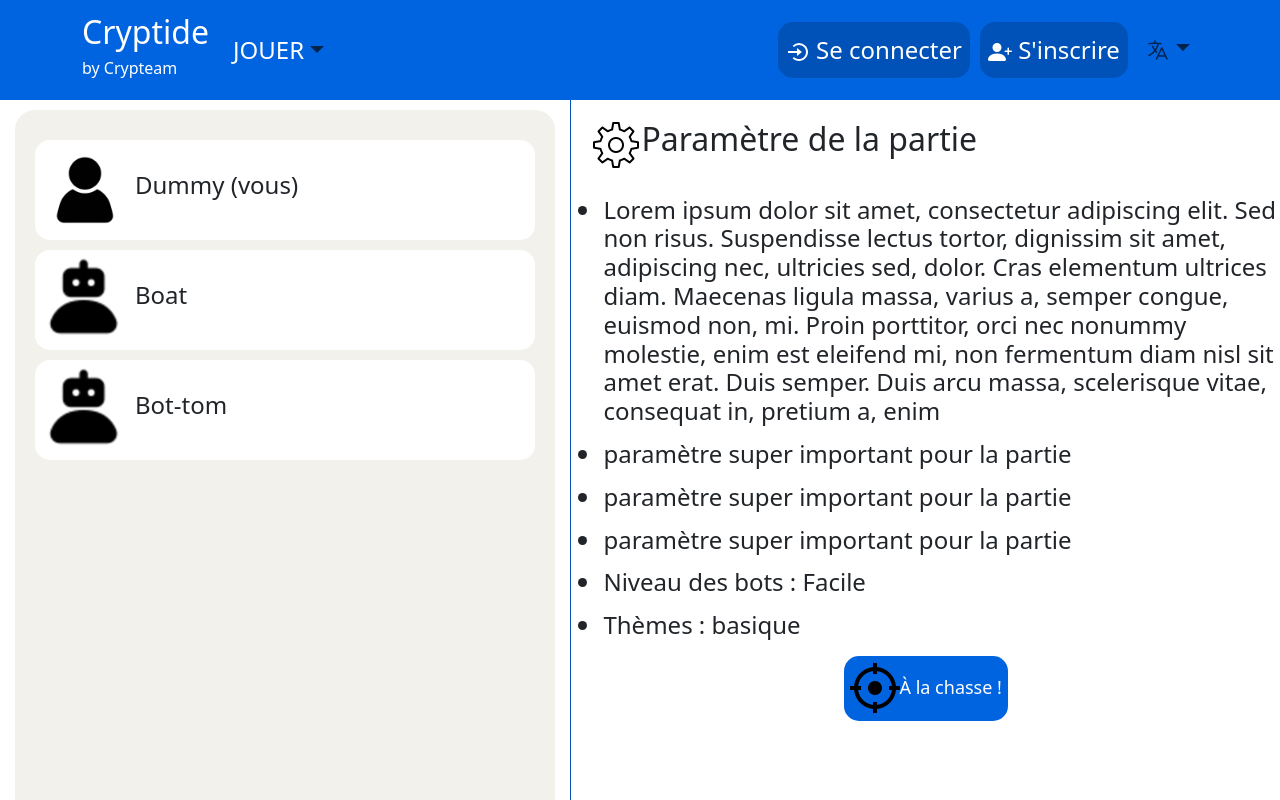
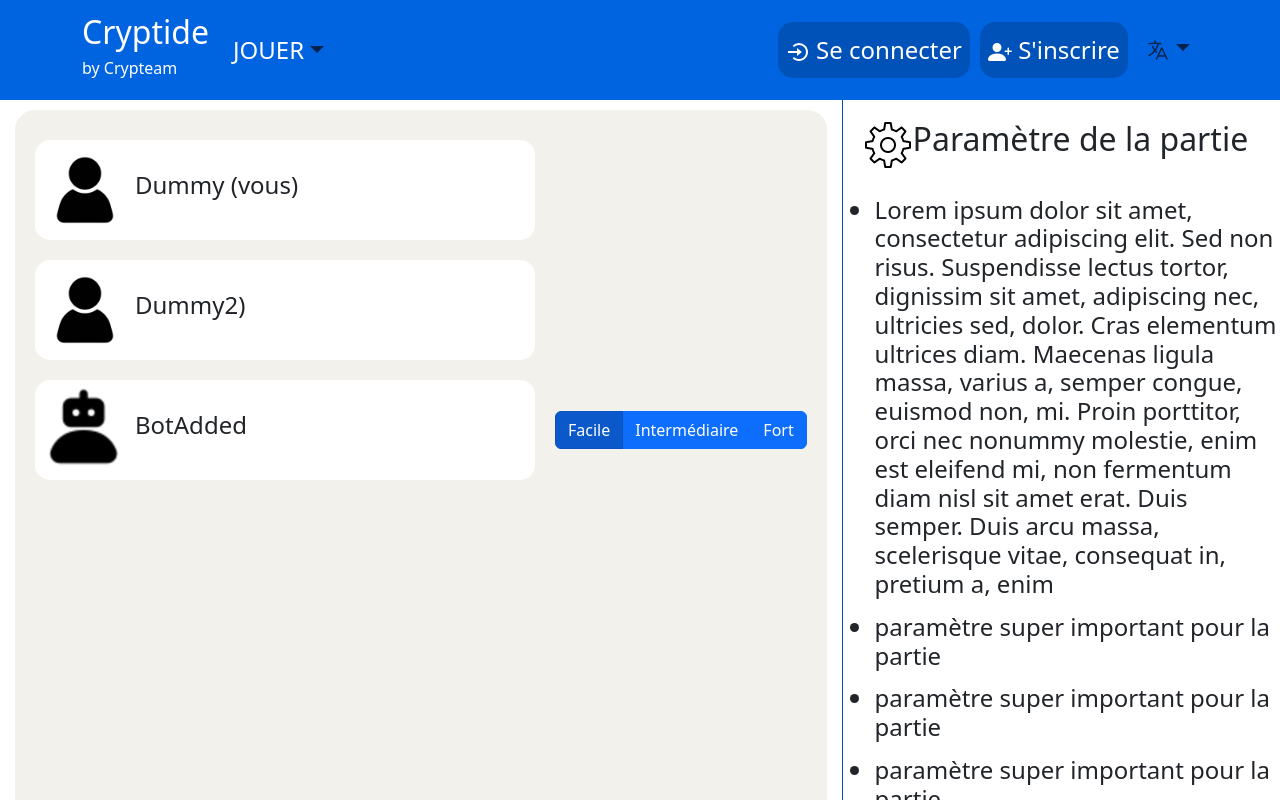
Before and after one commit to PiR194/Cryptid, a React (Create React App) app in the folder cryptide_project/: page /lobby in a window 1280 px wide. Shown: the top 800 px of the page. Built offline with nearby package versions, Linux system fonts and the light colour scheme.

Commit message:
ajout de la selection de difficulté pour les bots + ajout du nombre de bot en fonction du nombres de joueur restant :zap:

```diff
--- a/cryptide_project/package.json
+++ b/cryptide_project/package.json
@@ -47,5 +47,8 @@
       "last 1 firefox version",
       "last 1 safari version"
     ]
+  },
+  "devDependencies": {
+    "@types/uuid": "^9.0.7"
   }
 }
--- a/cryptide_project/src/Components/PlayerItemList.tsx
+++ b/cryptide_project/src/Components/PlayerItemList.tsx
@@ -1,13 +1,35 @@
 import React from 'react';
 import { FormattedMessage } from 'react-intl';
 import '../Style/Global.css';
+import Bot from '../res/img/bot.png';
+
+/* Boostrap */
+import ToggleButton from 'react-bootstrap/ToggleButton';
+import ToggleButtonGroup from 'react-bootstrap/ToggleButtonGroup';
 
 //@ts-ignore
-function PlayerItemList({ pdp, name}) {
+function PlayerItemList({ pdp, name, id}) {
+    const isBot = pdp === Bot;
+
     return (
-        <div className='item-horizontal-div'>
-            <img src={pdp} alt='player-image' height="100" width="100"/>
-            <h4>{name}</h4>
+        <div className='item-horizontal-div-container'>
+            <div className='item-horizontal-div'>
+                <img src={pdp} alt='player-image' height='100' width='100' />
+                <h4>{name}</h4>
+            </div>
+            {isBot && (
+                <ToggleButtonGroup type='radio' name={`options-${id}`} defaultValue={1}>
+                    <ToggleButton id={`tbg-radio-1-${id}`} value={1}>
+                        Facile
+                    </ToggleButton>
+                    <ToggleButton id={`tbg-radio-2-${id}`} value={2}>
+                        Intermédiaire
+                    </ToggleButton>
+                    <ToggleButton id={`tbg-radio-3-${id}`} value={3}>
+                        Fort
+                    </ToggleButton>
+                </ToggleButtonGroup>
+            )}
         </div>
     )
 }
--- a/cryptide_project/src/Pages/Lobby.tsx
+++ b/cryptide_project/src/Pages/Lobby.tsx
@@ -1,4 +1,9 @@
 import React from 'react';
+import { useState } from 'react';
+
+// import { useId } from 'react';
+// import { v4 as uuidv4 } from 'uuid';
+
 
 /* Style */
 import './Lobby.css';
@@ -16,14 +21,26 @@ import PlayerItemList from '../Components/PlayerItemList'
 
 function Lobby() {
     const theme=useTheme();
+
+    const players = [
+        { pdp: Person, name: "Dummy (vous)", id: 1 },
+        { pdp: Person, name: "Dummy2)", id: 1 },
+        //{ pdp: Bot, name: "Boat", id: 2 },
+        // { pdp: Bot, name: "Bot-tom", id: 3 },
+    ];
+
+    while (players.length < 3) {
+        players.push({ pdp: Bot, name: "BotAdded", id: players.length + 1 });
+    }
+
     return (
         <div className='lobby-container'>
             <div className='left-part'>
                 <div className='player-board'>
                     {/* //! voir pour la gestion avec un liste, utilisateur avec le "+ (vous)" et les pdp avec les lettres grecs (?)*/}
-                    <PlayerItemList pdp={Person} name="Dummy (vous)"/>
-                    <PlayerItemList pdp={Bot} name="Boat"/>
-                    <PlayerItemList pdp={Bot} name="Bot-tom"/>
+                    {players.map((player) => (
+                        <PlayerItemList key={player.id} pdp={player.pdp} name={player.name} id={player.id} />
+                    ))}
                 </div>
             </div>
 
--- a/cryptide_project/src/Style/Global.css
+++ b/cryptide_project/src/Style/Global.css
@@ -10,6 +10,12 @@
     flex-direction: row;
     justify-content: center;
     align-items: center;
+}
+
+.item-horizontal-div-container{
+    display: flex;
+    align-items: center;
+    margin-right: 20px;
 }
 
 .item-horizontal-div{
```
Also changed, not shown: 2 other files (tests, documents, lock files or other folders).
